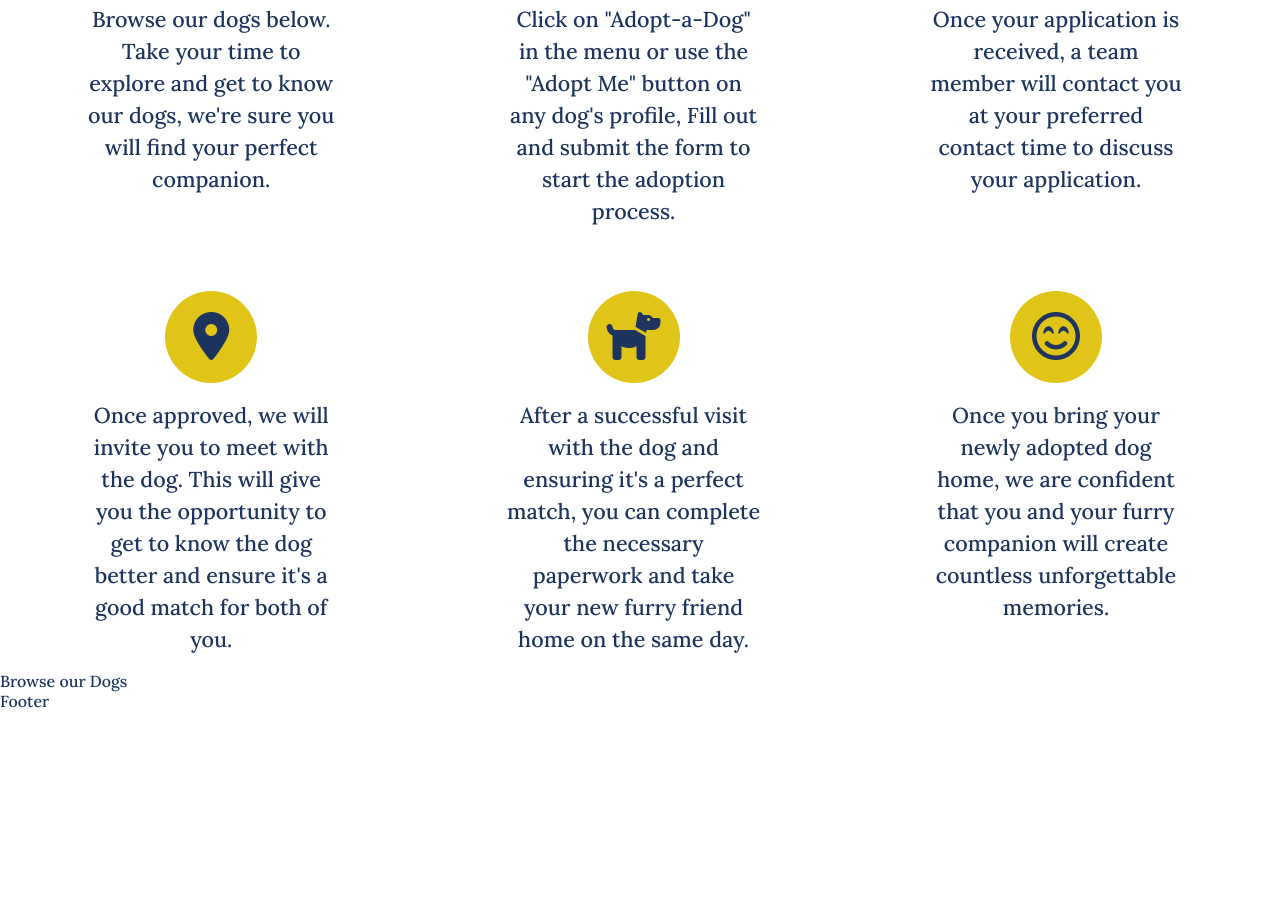
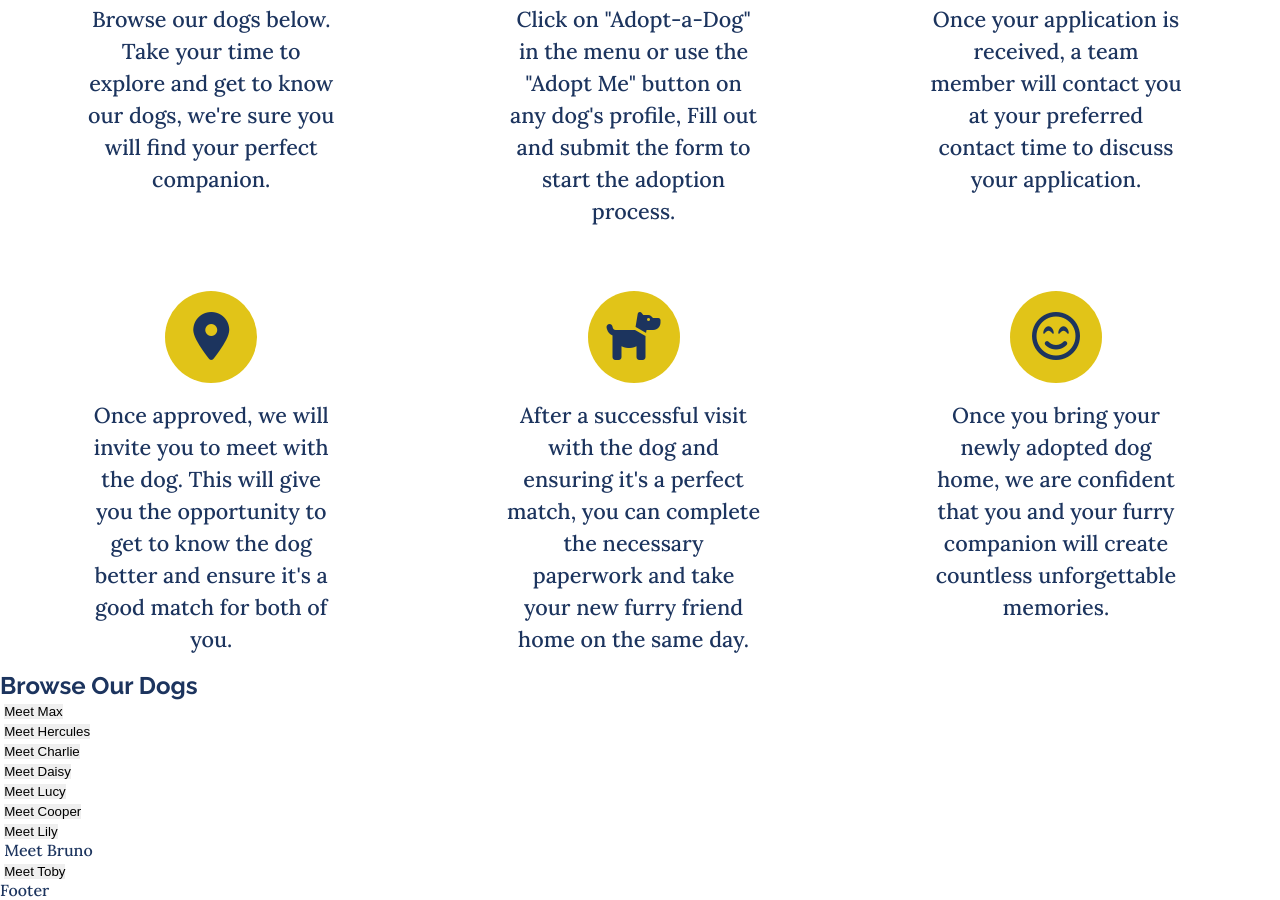
Before and after one commit to GaryDolan/ci-p1-adopt-a-dog-ireland, a plain HTML site: page index.html in a window 1280 px wide. Shown: the part 965-1865 px from the top of the page. Before the commit the page ends 1676 px from the top, so only its background shows below. Drawn offline with Linux system fonts and the light colour scheme.

Commit message:
Add core structure for browser our dogs section

```diff
--- a/assets/css/style.css
+++ b/assets/css/style.css
@@ -6,7 +6,6 @@ html {
     width: 100%;
     margin: 0 auto;
 }
-
 
 * {
     box-sizing: border-box;
@@ -159,7 +158,7 @@ header {
     width: 60%;
  }
 
- .browse-dogs, .apply, .discuss {
+ .browse, .apply, .discuss {
     margin-bottom: 2rem;
  }
 
--- a/index.html
+++ b/index.html
@@ -61,7 +61,7 @@
             <h1>How it works</h1>
             <!-- /*give each div a name and then instead of top para just use the name p and target it, will make it easier for queries*/ -->
             <div class="how-it-works-content">
-                <div class="browse-dogs">
+                <div class="browse">
                     <div class="icon-container">
                         <h2><i class="fa-solid fa-magnifying-glass"></i></h2>
                         <span class="hidden-alt-text">Browse Icon</span>
@@ -112,7 +112,82 @@
         </section>
 
 <!-- Browse our dogs section -->
-        <section>Browse our Dogs</section>
+        <section class="browse-dogs">
+            <h1>Browse Our Dogs</h1>
+            <div class="browse-dogs-content"></div>
+                <div class="max">
+                    <a href="#">
+                        <img src="" alt="">
+                    </a>
+                    <a href="#">
+                        <button>Meet Max</button>
+                    </a>
+                </div>
+                <div class="hercules">
+                    <a href="#">
+                        <img src="" alt="">
+                    </a>
+                    <a href="#">
+                        <button>Meet Hercules</button>
+                    </a>
+                </div>
+                <div class="charlie">
+                    <a href="#">
+                        <img src="" alt="">
+                    </a>
+                    <a href="#">
+                        <button>Meet Charlie</button>
+                    </a>
+                </div>
+                <div class="daisy">
+                    <a href="#">
+                        <img src="" alt="">
+                    </a>
+                    <a href="#">
+                        <button>Meet Daisy</button>
+                    </a>
+                </div>
+                <div class="lucy">
+                    <a href="#">
+                        <img src="" alt="">
+                    </a>
+                    <a href="#">
+                        <button>Meet Lucy</button>
+                    </a>
+                </div>
+                <div class="cooper">
+                    <a href="#">
+                        <img src="" alt="">
+                    </a>
+                    <a href="#">
+                        <button>Meet Cooper</button>
+                    </a>
+                </div>
+                <div class="lily">
+                    <a href="#">
+                        <img src="" alt="">
+                    </a>
+                    <a href="#">
+                        <button>Meet Lily</button>
+                    </a>
+                </div>
+                <div class="bruno">
+                    <a href="#">
+                        <img src="" alt="">
+                    </a>
+                    <a href="">
+                        Meet Bruno</button>
+                    </a><button>
+                </div>
+                <div class="toby">
+                    <a href="#">
+                        <img src="" alt="">
+                    </a>
+                    <a href="">
+                        <button>Meet Toby</button>
+                    </a>
+                </div>
+        </section>
     </main>
 
 <!-- Footer section -->
```
